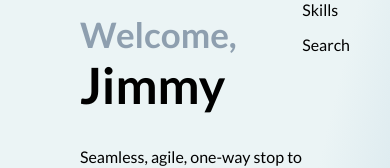
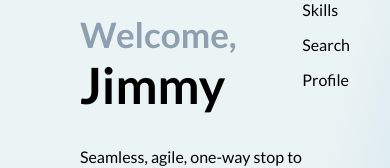
Before and after one commit to Mariessa-Pinto/hackthebreak2023, a Next.js app: page / in a window 390 px wide. Both pictures are taken after a click on the picture 322 px from the left and 46 px from the top of the page. Shown: the part 131-299 px from the top of the page. Built offline with nearby package versions, Linux system fonts and the light colour scheme.

Commit message:
navigation fix

```diff
--- a/components/MobileMenu/index.js
+++ b/components/MobileMenu/index.js
@@ -23,6 +23,7 @@ export default function MobileMenu() {
                   <li className={styles.menuItem}><Link href="/" className={styles.text}>Home</Link></li>
                   <li className={styles.menuItem}><Link href="/skills" className={styles.text}>Skills</Link></li>
                   <li className={styles.menuItem}><Link href="/job" className={styles.text}>Search</Link></li>
+                  <li className={styles.menuItem}><Link href="/profile" className={styles.text}>Profile</Link></li>
                 </ul></div>
                 </> : <></>
               }
--- a/styles/Profile.module.css
+++ b/styles/Profile.module.css
@@ -165,7 +165,7 @@
 
 .badges {
     display: flex;
-    justify-content: end;
+    justify-content: flex-end;
 }
 
 .badges__container {
```
